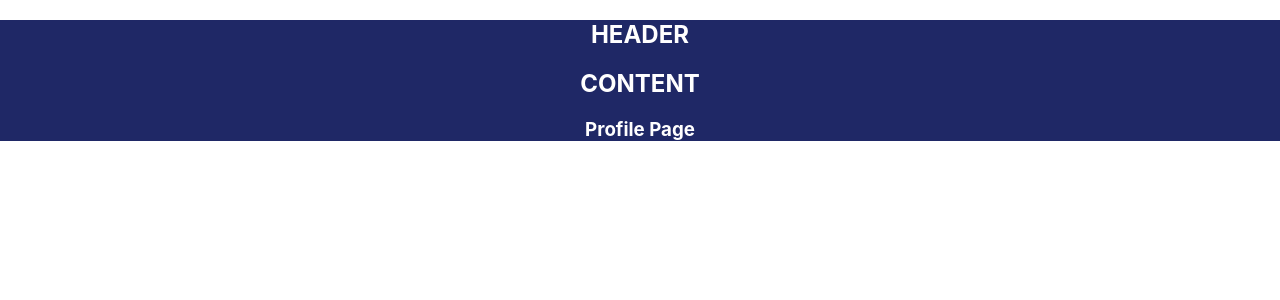
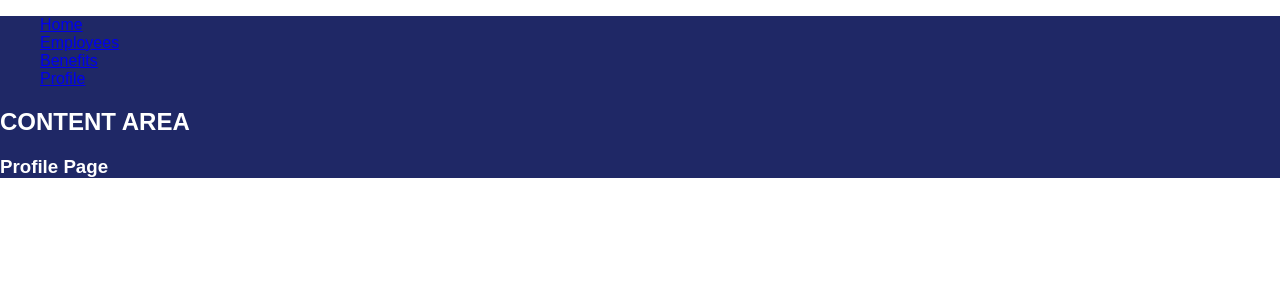
Before and after one commit to doniarobinson/employee-directory, a React (Create React App) app: page /profile in a window 1280 px wide. Shown: the top 300 px of the page. Built offline with nearby package versions, Linux system fonts and the light colour scheme.

Commit message:
Add header navigation and some styling

```diff
--- a/package.json
+++ b/package.json
@@ -3,6 +3,9 @@
   "version": "0.1.0",
   "private": true,
   "dependencies": {
+    "@types/react-redux": "^6.0.10",
+    "@types/react-router": "^4.4.1",
+    "@types/react-router-dom": "^4.3.1",
     "axios": "^0.18.0",
     "flatten-object": "^1.2.0",
     "react": "^16.6.3",
--- a/src/components/App.css
+++ b/src/components/App.css
@@ -1,11 +1,13 @@
 .App {
-  text-align: center;
   background-color: #1f2866;
 }
 
 h2, h3, p {
   color: white;
 }
+
+
+
 
 .App-logo {
   animation: App-logo-spin infinite 20s linear;
--- a/src/components/App.js
+++ b/src/components/App.js
@@ -1,7 +1,8 @@
 import React from 'react';
-import './App.css';
 import Header from './Header';
 import Content from './Content';
+
+import './App.css';
 
 class App extends React.Component {
   render() {
--- a/src/components/Content.js
+++ b/src/components/Content.js
@@ -10,7 +10,7 @@ class Content extends React.Component {
         return (
           <div className="Content">
 
-            <h2>CONTENT</h2>
+            <h2>CONTENT AREA</h2>
 
             <Switch>
               <Route exact path='/' component={Home} />
--- a/src/components/Employee.js
+++ b/src/components/Employee.js
@@ -9,10 +9,7 @@ class Employee extends React.Component {
             City: {this.props.city_0}<br />
             Email: {this.props.email_0}<br />
             Phone: {this.props.phone_0}<br />
-            <img
-      src={this.props.thumbnail_0}
-      alt="thmb"
-      />
+            <img src={this.props.thumbnail_0} alt="thmb" />
             </p>
 
           </div>
--- a/src/components/EmployeeList.js
+++ b/src/components/EmployeeList.js
@@ -1,6 +1,6 @@
 import React from 'react';
+import axios from 'axios';
 import Employee from './Employee';
-import axios from 'axios';
 
 var flattenObject = require('flatten-object');
 
--- /dev/null
+++ b/src/components/Header.css
@@ -0,0 +1,3 @@
+nav ul {
+    list-style-type: none;
+}
--- a/src/components/Header.js
+++ b/src/components/Header.js
@@ -1,11 +1,23 @@
 import React from 'react';
+import { Link } from 'react-router-dom'
+
+import './Header.css';
 
 class Header extends React.Component {
     render() {
         return (
           <div className="Header">
+            <header>
+            <nav>
+              <ul>
+                <li><Link to='/'>Home</Link></li>
+                <li><Link to='/employees'>Employees</Link></li>
+                <li><Link to='/benefits'>Benefits</Link></li>
+                <li><Link to='/profile'>Profile</Link></li>
+              </ul>
+            </nav>
+          </header>
 
-            <h2>HEADER</h2>
 
           </div>
         );
--- a/src/components/Home.js
+++ b/src/components/Home.js
@@ -8,6 +8,7 @@ class Home extends React.Component {
             <h3>Home Page</h3>
 
             <p>This is the home page</p>
+
           </div>
         );
     }
--- a/src/index.css
+++ b/src/index.css
@@ -1,14 +1,5 @@
 body {
   margin: 0;
   padding: 0;
-  font-family: -apple-system, BlinkMacSystemFont, "Segoe UI", "Roboto", "Oxygen",
-    "Ubuntu", "Cantarell", "Fira Sans", "Droid Sans", "Helvetica Neue",
-    sans-serif;
-  -webkit-font-smoothing: antialiased;
-  -moz-osx-font-smoothing: grayscale;
+  font-family: Arial, sans-serif;
 }
-
-code {
-  font-family: source-code-pro, Menlo, Monaco, Consolas, "Courier New",
-    monospace;
-}
--- a/src/index.js
+++ b/src/index.js
@@ -1,12 +1,9 @@
 import React from 'react';
 import ReactDOM from 'react-dom';
 import { BrowserRouter } from 'react-router-dom';
+import App from './components/App';
 
 import './index.css';
-import App from './components/App';
-
-
-//ReactDOM.render(<App />, document.getElementById('root'));
 
 ReactDOM.render(
     <BrowserRouter>
```
Also changed, not shown: 1 other file (tests, documents, lock files or other folders).
